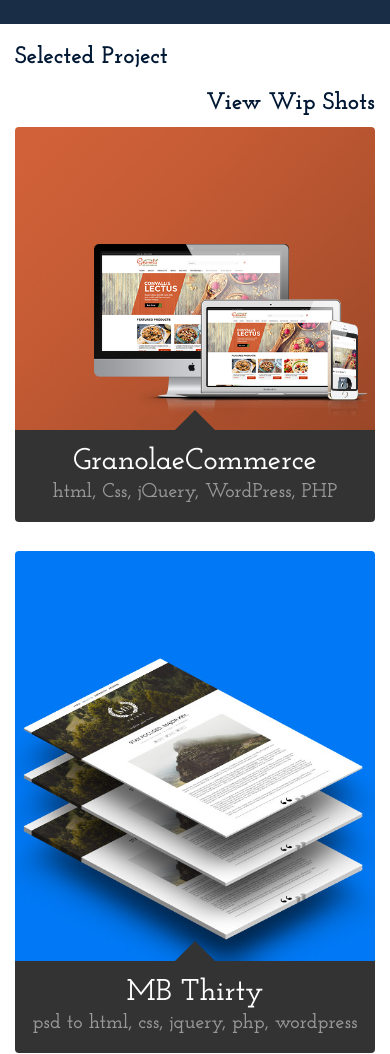
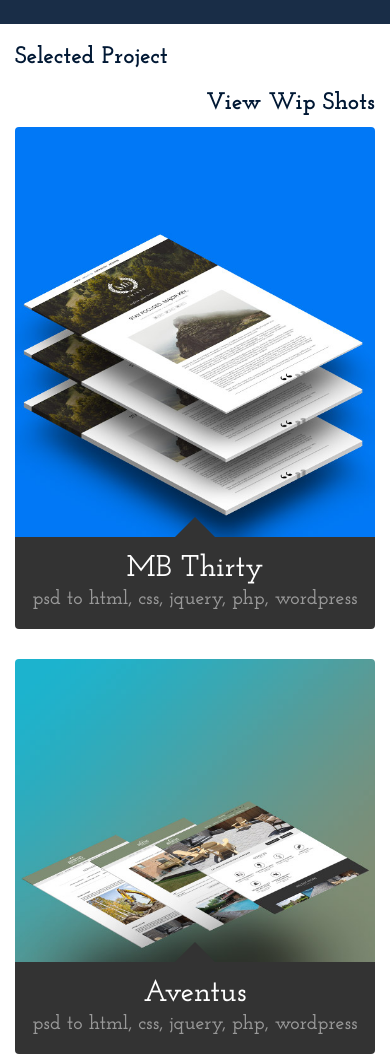
Before and after one commit to sumanengbd/sumanengbd.github.io, a plain HTML site: page portfolio.html in a window 390 px wide. Shown: the part 820-1874 px from the top of the page. Drawn offline with nearby package versions, Linux system fonts and the light colour scheme.

Commit message:
Update Page portfolio

```diff
--- a/portfolio.html
+++ b/portfolio.html
@@ -69,23 +69,6 @@
                </div>
             </div>
             <div class="row masonry-container">
-               <div class="col-md-4 col-sm-6 col-xs-12 item">
-                  <div class="portfolio_single">
-                     <div class="portfolio_img">
-                        <img src="img/projects/granolaecommerce/granolaecommerce_cover.png" class="img-responsive" alt="GranolaeCommerce">
-
-                        <div class="hover_content">
-                           <a class="btn btn_background magnific_gallery" data-links="img/projects/granolaecommerce/home.jpg, img/projects/granolaecommerce/about.jpg, img/projects/granolaecommerce/products.jpg, img/projects/granolaecommerce/single-product.jpg, img/projects/granolaecommerce/cart.jpg, img/projects/granolaecommerce/checkout.jpg, img/projects/granolaecommerce/news.jpg, img/projects/granolaecommerce/recipes.jpg, img/projects/granolaecommerce/testimonials.jpg, img/projects/granolaecommerce/buy-offline.jpg, img/projects/granolaecommerce/contact.jpg"><strong>View More</strong></a>
-                           <a href="http://gcdev.co/granola" target="_blank" class="btn btn_none_background"><strong>Live Preview</strong></a>
-                        </div>
-                     </div>
-                     <div class="portfolio_content">
-                        <h2>GranolaeCommerce</h2>
-                        <p>html, Css, jQuery, WordPress, PHP</p>
-                     </div>
-                  </div>
-               </div>
-
                <div class="col-md-4 col-sm-6 col-xs-12 item">
                   <div class="portfolio_single">
                      <div class="portfolio_img">
@@ -215,7 +198,6 @@
                   <li><img src="img/logo_3.png" class="img-responsive" alt="Brand Images"></li>
                   <li><img src="img/logo_4.png" class="img-responsive" alt="Brand Images"></li>
                   <li><img src="img/logo_5.png" class="img-responsive" alt="Brand Images"></li>
-                  <li><img src="img/clients_logo/granolaecommerce.png" class="img-responsive" alt="Brand Images"></li>
                   <li><img src="img/clients_logo/ftaccelerator.png" class="img-responsive" alt="Brand Images"></li>
                   <li><img src="img/clients_logo/vaporvanity.png" class="img-responsive" alt="Brand Images"></li>
                   <li><img src="img/clients_logo/oakridgelandsolutions.png" class="img-responsive" alt="Brand Images"></li>
```
